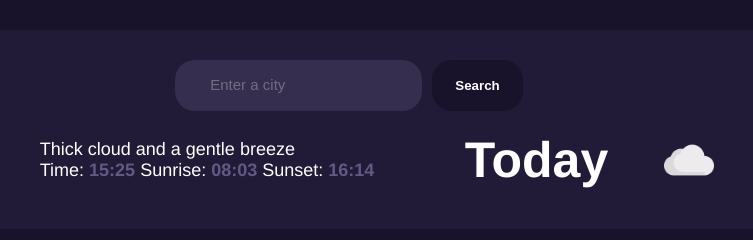
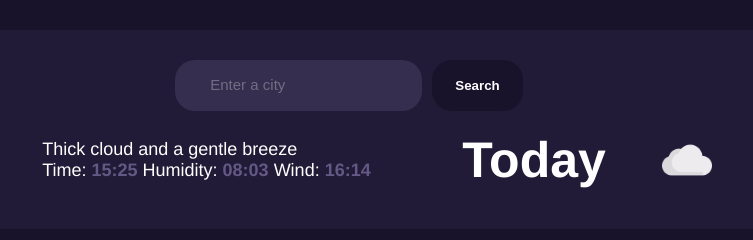
Before and after one commit to mstwsk/weather-app, a website: page index.html in a window 1280 px wide. Shown: the part 160-400 px from the top of the page, 291-1044 px from the left. Drawn offline with nearby package versions, Linux system fonts and the light colour scheme; no server answers.

Commit message:
Replace Sunrise and Sunset by Humidity and Wind

```diff
--- a/index.html
+++ b/index.html
@@ -26,9 +26,9 @@
           Thick cloud and a gentle breeze <br />
           Time:
           <span id="current-time" class="introData">15:25</span>
-          Sunrise:
+          Humidity:
           <span class="introData">08:03</span>
-          Sunset:
+          Wind:
           <span class="introData">16:14</span>
         </div>
         <div class="current-temperature">
```
